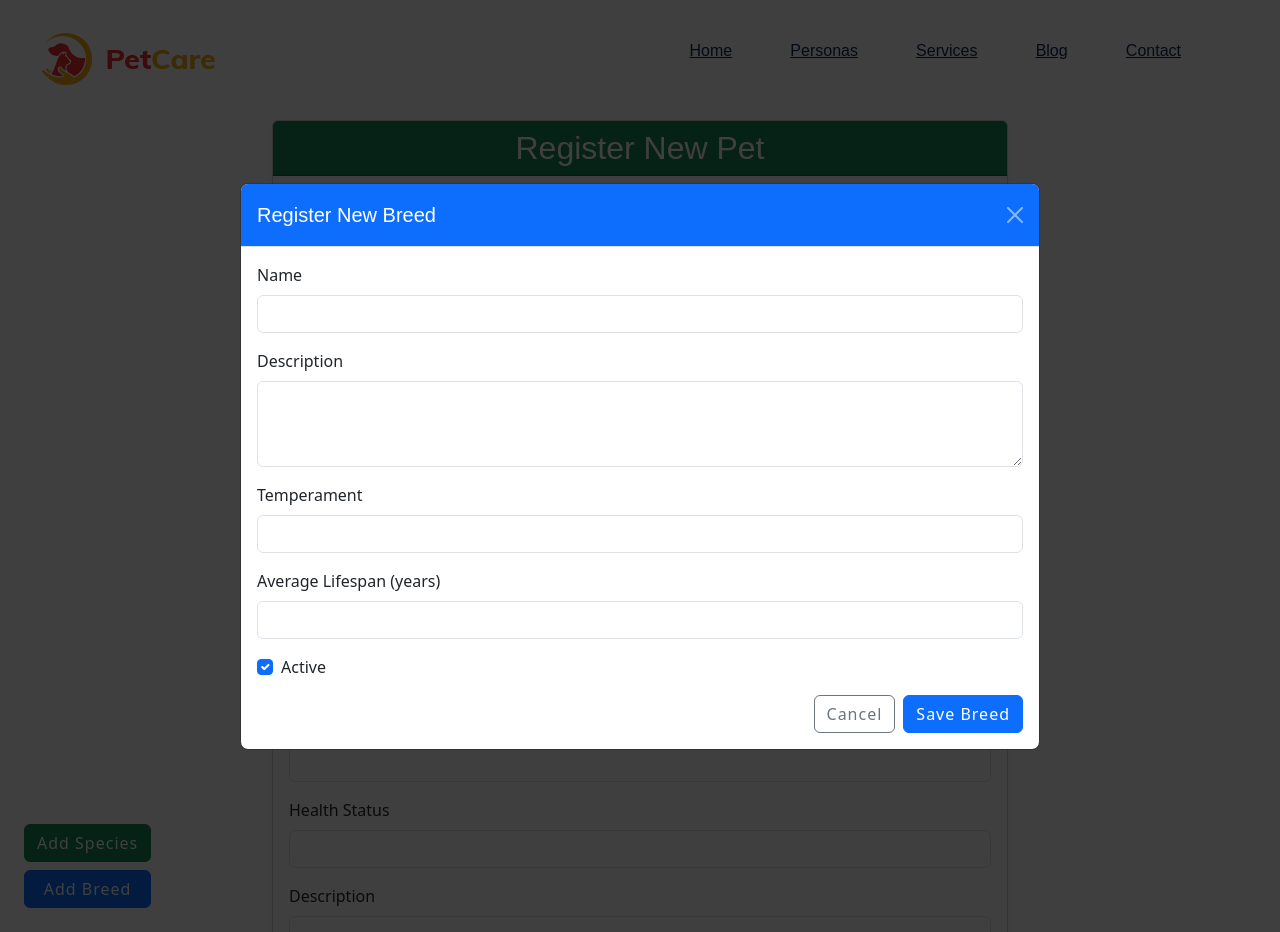
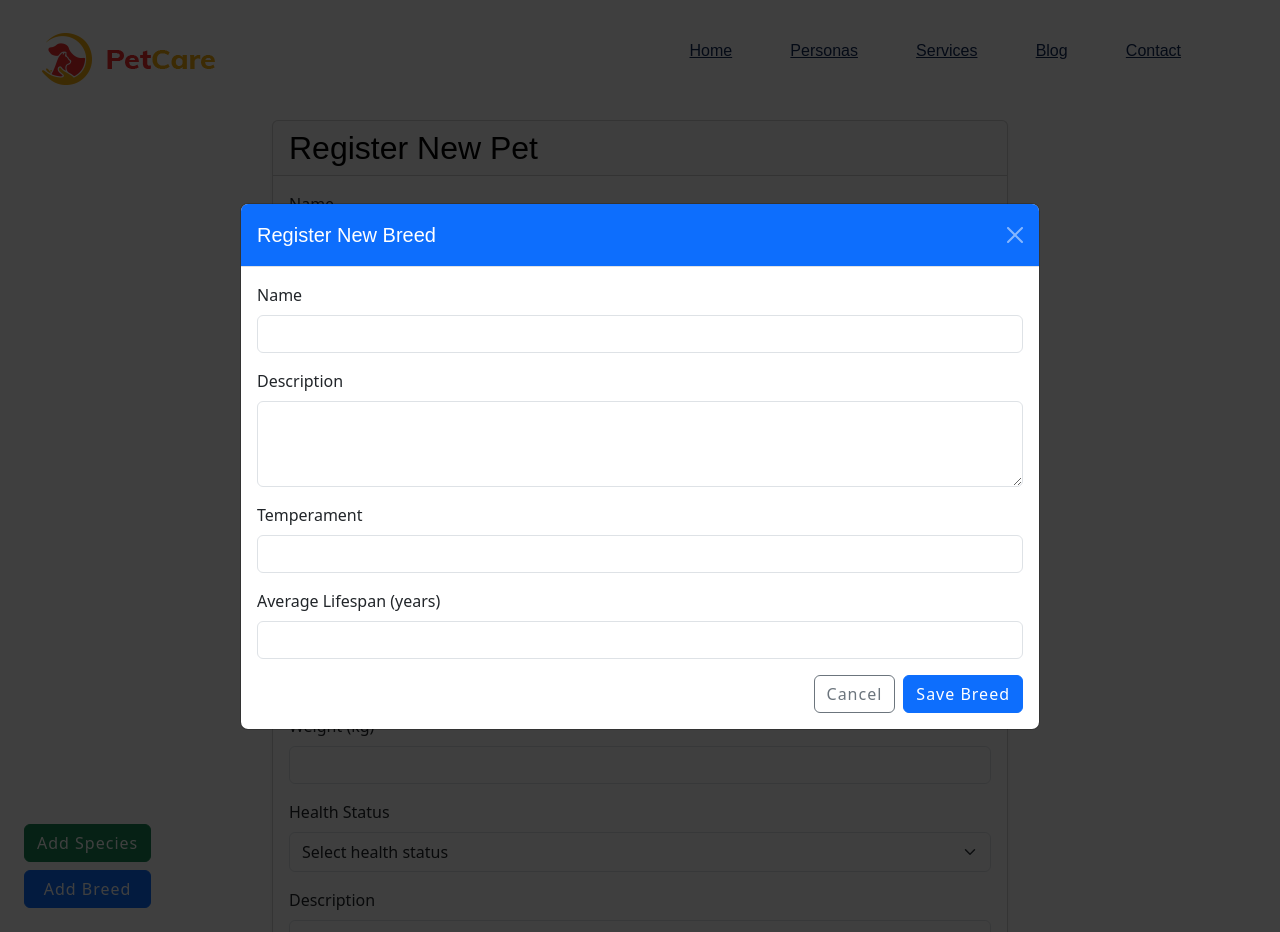
Before and after one commit to Xander313/BI, a Django app: page /pets/newPet/ in a window 1280 px wide, after a click on "Add Breed". Run offline with Django 5.2, Linux system fonts and the light colour scheme; data that the repository does not hold is empty; some libraries are stand-ins or nearby versions; some web fonts are replaced.

Commit message:
Formualrio de agregado de mascota completo

```diff
--- a/Aplicaciones/Mascota/templates/Mascota/index.html
+++ b/Aplicaciones/Mascota/templates/Mascota/index.html
@@ -16,7 +16,7 @@
                 <th>ID</th>
                 <th>Name</th>
                 <th>Species</th>
-                <th>Race</th>
+                <th>Breed</th>
                 <th>Sex</th>
                 <th>Born Date</th>
                 <th>approximate age. (years)</th>
--- a/Aplicaciones/Mascota/templates/Mascota/newPet.html
+++ b/Aplicaciones/Mascota/templates/Mascota/newPet.html
@@ -5,7 +5,7 @@
     <div class="row justify-content-center">
         <div class="col-lg-8">
             <div class="card shadow-sm">
-                <div class="card-header bg-success text-white text-center">
+                <div class="card-header  text-black">
                     <h2 class="mb-0">Register New Pet</h2>
                 </div>
                 <div class="card-body">
@@ -39,7 +39,11 @@
 
                         <div class="mb-3">
                             <label class="form-label" for="sexo">Sex</label>
-                            <input class="form-control" type="text" name="sexo" id="sexo" required>
+                            <select class="form-select" name="sexo" id="sexo" required>
+                                <option value="" selected disabled>Select sex</option>
+                                <option value="Male">Male</option>
+                                <option value="Female">Female</option>
+                            </select>
                         </div>
 
                         <div class="mb-3">
@@ -60,7 +64,13 @@
 
                         <div class="mb-3">
                             <label class="form-label" for="estado_salud">Health Status</label>
-                            <input class="form-control" type="text" name="estado_salud" id="estado_salud" required>
+                            <select class="form-select" name="estado_salud" id="estado_salud" required>
+                                <option value="" selected disabled>Select health status</option>
+                                <option value="Bad">Bad</option>
+                                <option value="Medium">Medium</option>
+                                <option value="Good">Good</option>
+                                <option value="Excellent">Excellent</option>
+                            </select>
                         </div>
 
                         <div class="mb-3">
@@ -192,11 +202,7 @@
                         <input class="form-control" type="number" name="esperanza_vida_media" id="raza_esperanza_vida"
                             min="1" max="40">
                     </div>
-                    <div class="form-check mb-3">
-                        <input class="form-check-input" type="checkbox" name="activo" id="raza_activo" value="true"
-                            checked>
-                        <label class="form-check-label" for="raza_activo">Active</label>
-                    </div>
+
                     <div class="d-flex justify-content-end gap-2">
                         <button class="btn btn-outline-secondary" type="button" data-bs-dismiss="modal">Cancel</button>
                         <button class="btn btn-primary" type="submit">Save Breed</button>
--- a/Aplicaciones/Raza/views.py
+++ b/Aplicaciones/Raza/views.py
@@ -10,17 +10,12 @@ def guardar_raza(request):
         descripcion = request.POST.get("descripcion", "")
         temperamento_predominante = request.POST.get("temperamento_predominante", "")
         esperanza_vida_media = request.POST.get("esperanza_vida_media")
-        activo = True if request.POST.get("activo") else False
-
-        if esperanza_vida_media == "":
-            esperanza_vida_media = None
 
         Raza.objects.create(
             nombre=nombre,
             descripcion=descripcion,
             temperamento_predominante=temperamento_predominante,
             esperanza_vida_media=esperanza_vida_media,
-            activo=activo,
         )
 
         messages.success(request, "Breed saved successfully")
--- a/Aplicaciones/templates/base.html
+++ b/Aplicaciones/templates/base.html
@@ -30,6 +30,10 @@
     <script src="https://cdn.jsdelivr.net/npm/bootstrap@5.3.8/dist/js/bootstrap.bundle.min.js"
         integrity="sha384-FKyoEForCGlyvwx9Hj09JcYn3nv7wiPVlz7YYwJrWVcXK/BmnVDxM+D2scQbITxI"
         crossorigin="anonymous"></script>
+
+    <link rel="stylesheet" href="https://cdnjs.cloudflare.com/ajax/libs/font-awesome/7.0.1/css/all.min.css"
+        integrity="sha512-2SwdPD6INVrV/lHTZbO2nodKhrnDdJK9/kg2XD1r9uGqPo1cUbujc+IYdlYdEErWNu69gVcYgdxlmVmzTWnetw=="
+        crossorigin="anonymous" referrerpolicy="no-referrer" />
 </head>
 
 <body>
@@ -192,7 +196,7 @@
     </footer>
     <!-- Scroll Up -->
     <div id="back-top">
-        <a title="Go to Top" href="#"> <i class="fas fa-level-up-alt"></i></a>
+        <a title="Go to Top" href="#"><i class="fa-solid fa-chevron-up"></i></a>
     </div>
 
     <!-- JS here -->
```
